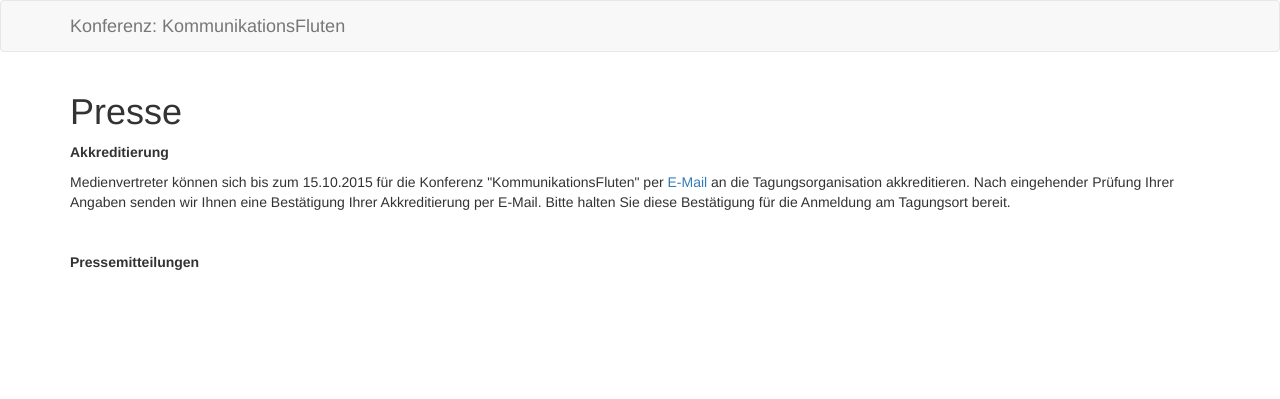
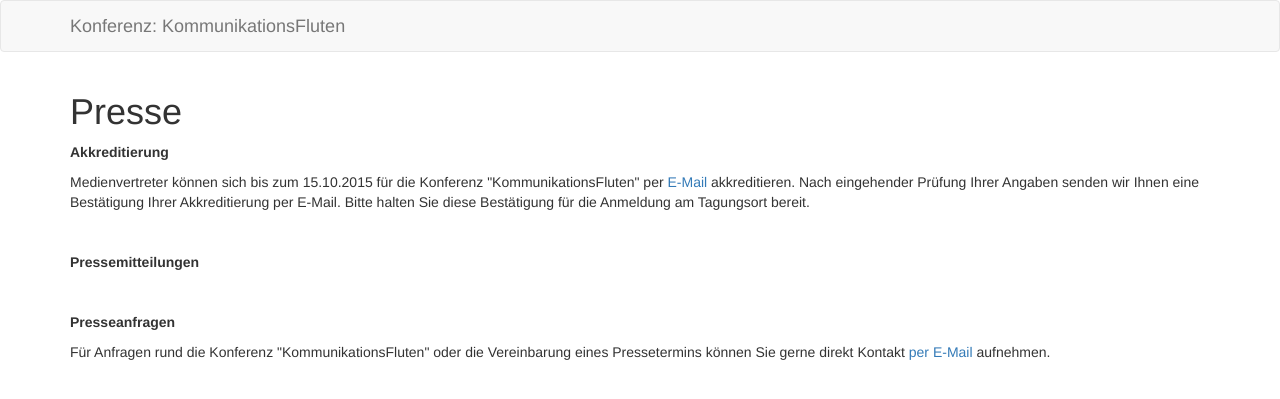
Before and after one commit to susedev/test, a Jekyll site: the page built from presse.html, in a window 1280 px wide. Shown: the top 399 px of the page. Built offline with Jekyll 4.4.1, drawn with Linux system fonts in a browser that asks for light colours.

Commit message:
Edit from JekyllCMS

```diff
--- a/presse.html
+++ b/presse.html
@@ -3,10 +3,16 @@ title: Presse
 ---
 <p><strong>Akkreditierung</strong></p>
 
-<p>Medienvertreter k&ouml;nnen sich bis zum 15.10.2015 f&uuml;r die Konferenz &quot;KommunikationsFluten&quot; per<a href="mailto:ode@eijc.de?subject=Akkreditierung%20%22KommunikationsFluten%22"> E-Mail</a> an die Tagungsorganisation akkreditieren. Nach eingehender Pr&uuml;fung Ihrer Angaben senden wir Ihnen eine Best&auml;tigung Ihrer Akkreditierung per E-Mail. Bitte halten Sie diese Best&auml;tigung f&uuml;r die Anmeldung am Tagungsort bereit.</p>
+<p>Medienvertreter k&ouml;nnen sich bis zum 15.10.2015 f&uuml;r die Konferenz &quot;KommunikationsFluten&quot; per<a href="mailto:ode@eijc.de?subject=Akkreditierung%20%22KommunikationsFluten%22"> E-Mail</a> akkreditieren. Nach eingehender Pr&uuml;fung Ihrer Angaben senden wir Ihnen eine Best&auml;tigung Ihrer Akkreditierung per E-Mail. Bitte halten Sie diese Best&auml;tigung f&uuml;r die Anmeldung am Tagungsort bereit.</p>
 
 <p>&nbsp;</p>
 
 <p><strong>Pressemitteilungen</strong></p>
 
 <p>&nbsp;</p>
+
+<p><strong>Presseanfragen</strong></p>
+
+<p>F&uuml;r Anfragen rund die Konferenz &quot;KommunikationsFluten&quot; oder die Vereinbarung eines Pressetermins k&ouml;nnen Sie gerne direkt Kontakt <a href="mailto:kommunikationsfluten@eijc.eu?subject=Presseanfrage">per E-Mail</a> aufnehmen.</p>
+
+<p>&nbsp;</p>
```
